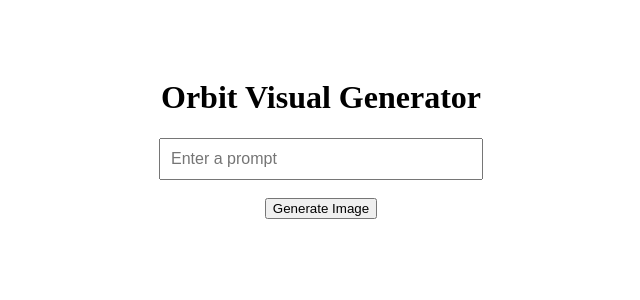
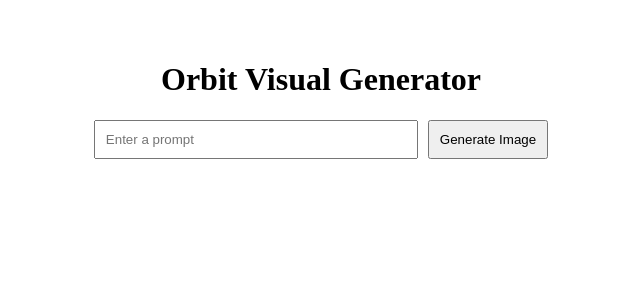
Before and after one commit to OrbitMiami/orbit-images-app, a Next.js app: page / in a window 1280 px wide. Shown: the top 300 px of the page, without its empty margins (319-959 px from the left). Built offline with nearby package versions, Linux system fonts and the light colour scheme.

Commit message:
Update index.js

```diff
--- a/pages/index.js
+++ b/pages/index.js
@@ -2,49 +2,56 @@ import { useState } from 'react';
 
 export default function Home() {
   const [prompt, setPrompt] = useState('');
-  const [image, setImage] = useState(null);
+  const [imageUrl, setImageUrl] = useState(null);
   const [loading, setLoading] = useState(false);
   const [error, setError] = useState('');
 
-  const generateImage = async () => {
+  const handleSubmit = async (e) => {
+    e.preventDefault();
     setLoading(true);
     setError('');
-    setImage(null);
+    setImageUrl(null);
 
-    const res = await fetch('/api/generate', {
+    const response = await fetch('/api/generate', {
       method: 'POST',
-      headers: { 'Content-Type': 'application/json' },
+      headers: {
+        'Content-Type': 'application/json'
+      },
       body: JSON.stringify({ prompt })
     });
 
-    const data = await res.json();
+    const data = await response.json();
 
-    if (res.ok) {
-      setImage(data.image);
+    if (response.ok && data?.output) {
+      setImageUrl(data.output);
     } else {
-      setError(data.error || 'Something went wrong.');
+      setError(data.error || 'Failed to generate image');
     }
 
     setLoading(false);
   };
 
   return (
-    <div style={{ textAlign: 'center', padding: '50px' }}>
-      <h1><strong>Orbit Visual Generator</strong></h1>
+    <div style={{ textAlign: 'center', padding: '2rem' }}>
+      <h1>Orbit Visual Generator</h1>
+      <form onSubmit={handleSubmit}>
         <input
           type="text"
-        placeholder="Enter a prompt"
           value={prompt}
           onChange={(e) => setPrompt(e.target.value)}
-        style={{ width: '300px', padding: '10px', fontSize: '16px' }}
+          placeholder="Enter a prompt"
+          style={{ width: '300px', padding: '10px' }}
         />
-      <br /><br />
-      <button onClick={generateImage} disabled={loading}>
+        <button type="submit" style={{ marginLeft: '10px', padding: '10px' }}>
           {loading ? 'Generating...' : 'Generate Image'}
         </button>
-      <br /><br />
+      </form>
       {error && <p style={{ color: 'red' }}>{error}</p>}
-      {image && <img src={image} alt="Generated" style={{ maxWidth: '100%' }} />}
+      {imageUrl && (
+        <div style={{ marginTop: '20px' }}>
+          <img src={imageUrl} alt="Generated result" style={{ maxWidth: '100%' }} />
+        </div>
+      )}
     </div>
   );
 }
```
Lines whose indentation alone changed are shown as unchanged.
